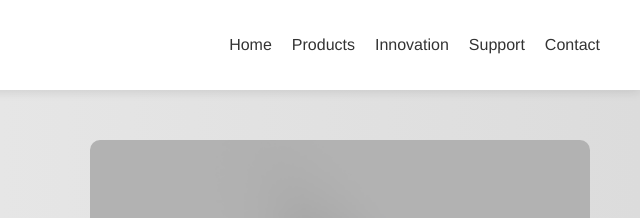
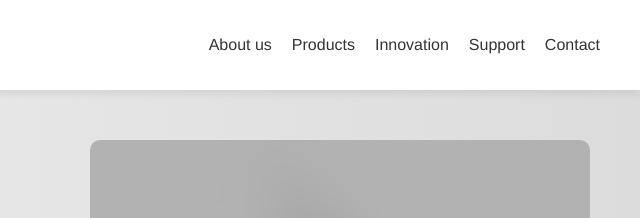
Before and after one commit to marecop/mecwebsite, a plain HTML site: page index.html in a window 1280 px wide. Shown: the top 218 px of the page, 640-1280 px from the left. Drawn offline with Linux system fonts and the light colour scheme.

Commit message:
Update index.html

```diff
--- a/index.html
+++ b/index.html
@@ -12,7 +12,7 @@
         <div class="logo">MEC</div>
         <nav>
             <ul class="nav-links">
-                <li><a href="#">Home</a></li>
+                <li><a href="about_us.html">About us</a></li>
                 <li><a href="#">Products</a></li>
                 <li><a href="#">Innovation</a></li>
                 <li><a href="#">Support</a></li>
```
